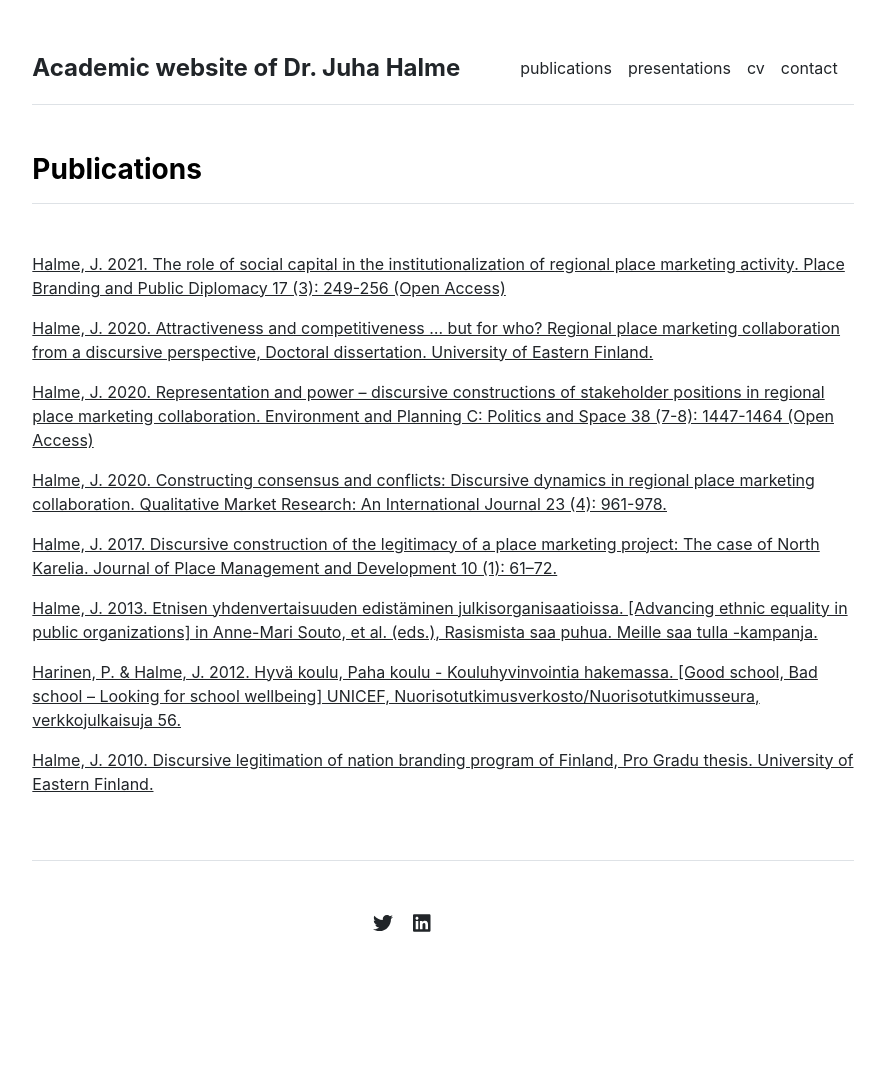
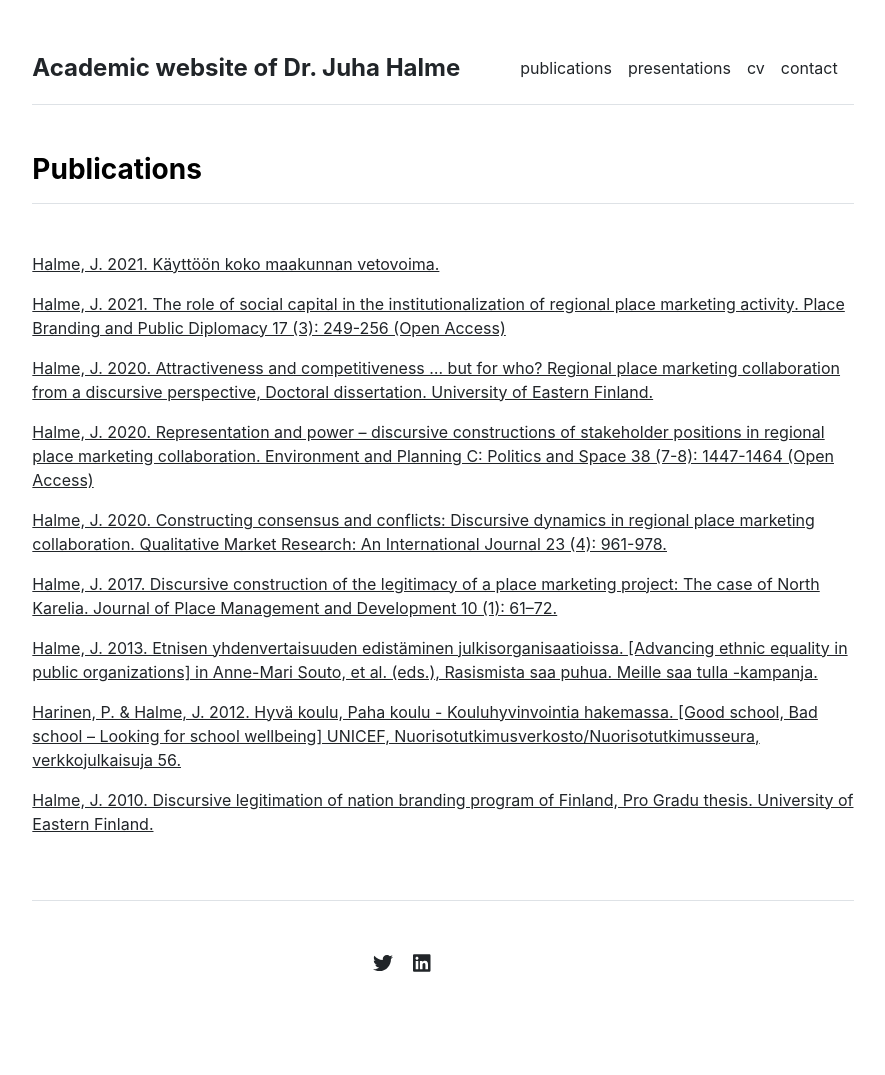
Before and after one commit to juhahalme/academicprofile, a Jekyll site: the page built from publications.md, in a window 1280 px wide. Shown: the whole page, without its empty margins (197-1082 px from the left). Built offline with Jekyll 4.4.1, drawn with Linux system fonts in a browser that asks for light colours; before the commit the page ends 1035 px from its top, so only the background shows below that.

Commit message:
Update publications.yml

```diff
--- a/_data/publications.yml
+++ b/_data/publications.yml
@@ -5,6 +5,7 @@
 - {name: 'Halme, J. 2020. Constructing consensus and conflicts: Discursive dynamics in regional place marketing collaboration. Qualitative Market Research: An International Journal 23 (4): 961-978.', url: 'https://doi.org/10.1108/QMR-12-2017-0172'}
 
 index:
+- {name: 'Halme, J. 2021. Käyttöön koko maakunnan vetovoima.', url: '/publications/karjalainen_16.10.2021.md'}
 - {name: 'Halme, J. 2021. The role of social capital in the institutionalization of regional place marketing activity. Place Branding and Public Diplomacy 17 (3): 249-256 (Open Access)', url: 'https://doi.org/10.1057/s41254-021-00201-x'}
 - {name: 'Halme, J. 2020. Attractiveness and competitiveness … but for who? Regional place marketing collaboration from a discursive perspective, Doctoral dissertation. University of Eastern Finland.', url: 'https://erepo.uef.fi/handle/123456789/23804'}
 - {name: 'Halme, J. 2020. Representation and power – discursive constructions of stakeholder positions in regional place marketing collaboration. Environment and Planning C: Politics and Space 38 (7-8): 1447-1464 (Open Access)', url: 'https://journals.sagepub.com/doi/10.1177/2399654420932917'}
```
